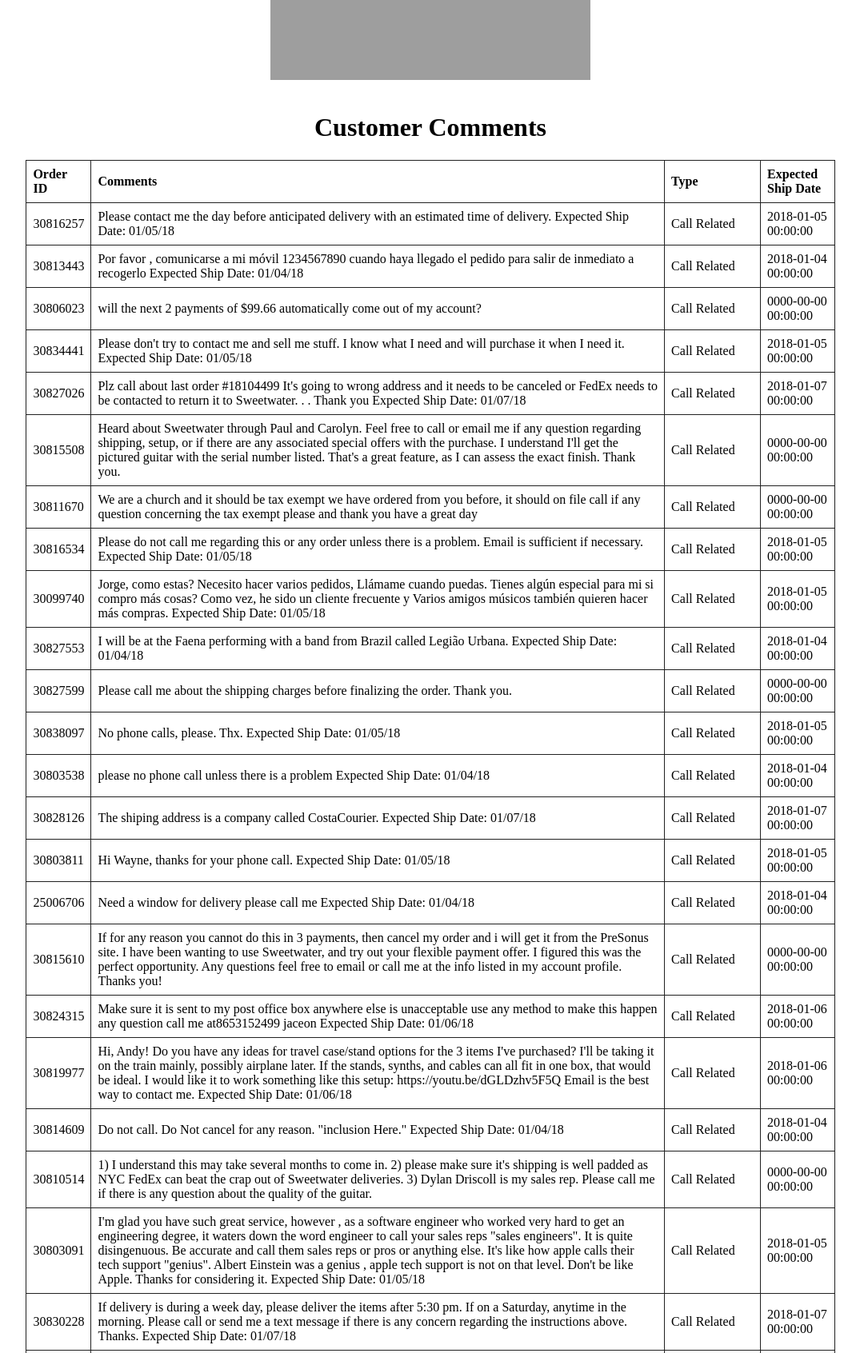
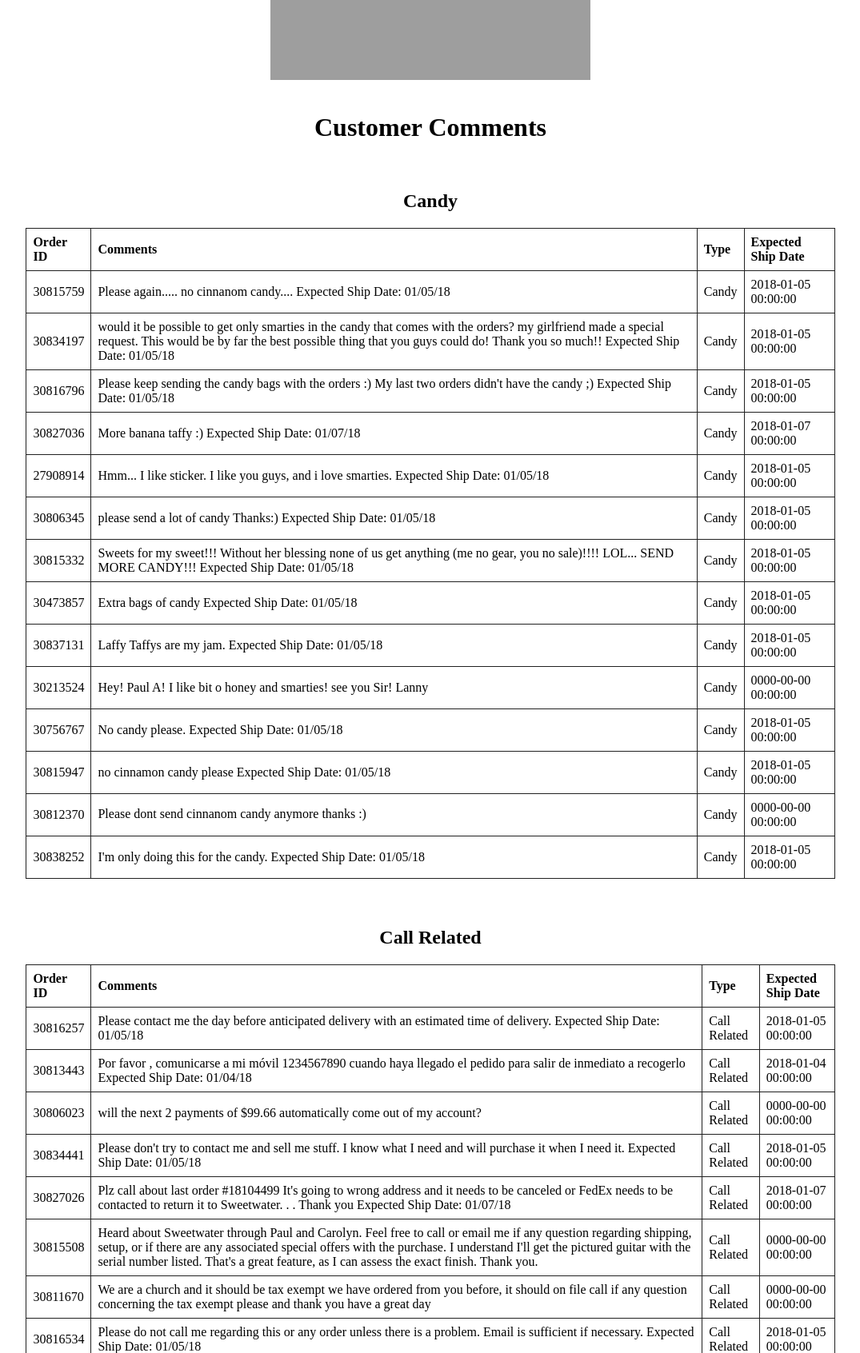
Before and after one commit to erikeggers/sweetwater, a PHP site: page / in a window 1280 px wide. Shown: the part 228-1920 px from the top of the page at 80% size, without its empty margins (102-1177 px from the left). Run offline with PHP 8.4, Linux system fonts and the light colour scheme; data comes from the database, SQL or seed files in the repository; grey boxes are pictures that could not be loaded.

Commit message:
Cleans up comment table view and sets each table instead of having one big one.

```diff
--- a/includes/functions/set_table_rows.php
+++ b/includes/functions/set_table_rows.php
@@ -22,14 +22,62 @@ function setTableRows()
     die("Query failed: " . $conn->error);
   }
 
-  // Only run if number of rows is greater than 0.
-  if ($result->num_rows > 0) {
-    while ($row = $result->fetch_assoc()) {
-      echo "<tr><td>" . $row['orderid'] . "</td><td>" . $row['comments'] . "</td><td>" . $row['comment_type'] . "</td><td>" . $row['shipdate_expected'] . "</td></tr>";
+  // Arrays to hold each comment type
+  $candy = array();
+  $call = array();
+  $signature = array();
+  $referral = array();
+  $misc = array();
+
+  // For each comment in the candy array, create a table row
+  while ($row = $result->fetch_assoc()) {
+    if ($row['comment_type'] == 'Candy') {
+      array_push($candy, $row);
+    } elseif ($row['comment_type'] == 'Call Related') {
+      array_push($call, $row);
+    } elseif ($row['comment_type'] == 'Signature Requirements') {
+      array_push($signature, $row);
+    } elseif ($row['comment_type'] == 'Referrals') {
+      array_push($referral, $row);
+    } elseif ($row['comment_type'] == 'Miscellaneous') {
+      array_push($misc, $row);
     }
-  } else {
-    echo "No results found";
   }
+
+  // Candy Related
+  echo "<h2>Candy</h2><table border='1'><tr><th>Order ID</th><th>Comments</th><th>Type</th><th>Expected Ship Date</th></tr>";
+  foreach ($candy as $row) {
+    echo "<tr><td>" . $row['orderid'] . "</td><td>" . $row['comments'] . "</td><td>" . $row['comment_type'] . "</td><td>" . $row['shipdate_expected'] . "</td></tr>";
+  }
+  echo "</table>";
+
+  // Call Related
+  echo "<h2>Call Related</h2><table border='1'><tr><th>Order ID</th><th>Comments</th><th>Type</th><th>Expected Ship Date</th></tr>";
+  foreach ($call as $row) {
+    echo "<tr><td>" . $row['orderid'] . "</td><td>" . $row['comments'] . "</td><td>" . $row['comment_type'] . "</td><td>" . $row['shipdate_expected'] . "</td></tr>";
+  }
+  echo "</table>";
+
+  // Signature Requirements
+  echo "<h2>Signature Requirements</h2><table border='1'><tr><th>Order ID</th><th>Comments</th><th>Type</th><th>Expected Ship Date</th></tr>";
+  foreach ($signature as $row) {
+    echo "<tr><td>" . $row['orderid'] . "</td><td>" . $row['comments'] . "</td><td>" . $row['comment_type'] . "</td><td>" . $row['shipdate_expected'] . "</td></tr>";
+  }
+  echo "</table>";
+
+  // Referrals
+  echo "<h2>Referrals</h2><table border='1'><tr><th>Order ID</th><th>Comments</th><th>Type</th><th>Expected Ship Date</th></tr>";
+  foreach ($referral as $row) {
+    echo "<tr><td>" . $row['orderid'] . "</td><td>" . $row['comments'] . "</td><td>" . $row['comment_type'] . "</td><td>" . $row['shipdate_expected'] . "</td></tr>";
+  }
+  echo "</table>";
+
+  // Miscellaneous
+  echo "<h2>Miscellaneous</h2><table border='1'><tr><th>Order ID</th><th>Comments</th><th>Type</th><th>Expected Ship Date</th></tr>";
+  foreach ($misc as $row) {
+    echo "<tr><td>" . $row['orderid'] . "</td><td>" . $row['comments'] . "</td><td>" . $row['comment_type'] . "</td><td>" . $row['shipdate_expected'] . "</td></tr>";
+  }
+  echo "</table>";
 
   // Close connection
   $conn->close();
--- a/views/comment_tables.php
+++ b/views/comment_tables.php
@@ -1,5 +1,5 @@
 <?php
-  include 'includes/functions/set_table_rows.php';
+include 'includes/functions/set_table_rows.php';
 ?>
 
 <!DOCTYPE html>
@@ -15,20 +15,10 @@
 <body>
   <img src="https://media.sweetwater.com/m/header/logo/sweetwater-logo.png?width=190&quality=90&ha=9fec6b575dbcf9ae" alt="sweetwater logo">
   <h1>Customer Comments</h1>
-  <!-- Candy Comments Table -->
-  <table border='1'>
-    <tr>
-      <th>Order ID</th>
-      <th>Comments</th>
-      <th>Type</th>
-      <th>Expected Ship Date</th>
-    </tr>
-    <!-- Get data from table related to candy-->
-    <?php
-    echo setTableRows("candy");
-    ?>
-  </table>
-  <!-- Call Comments Table -->
- </body>
+  <!-- Set tables -->
+  <?php
+  echo setTableRows();
+  ?>
+</body>
 
 </html>
```
